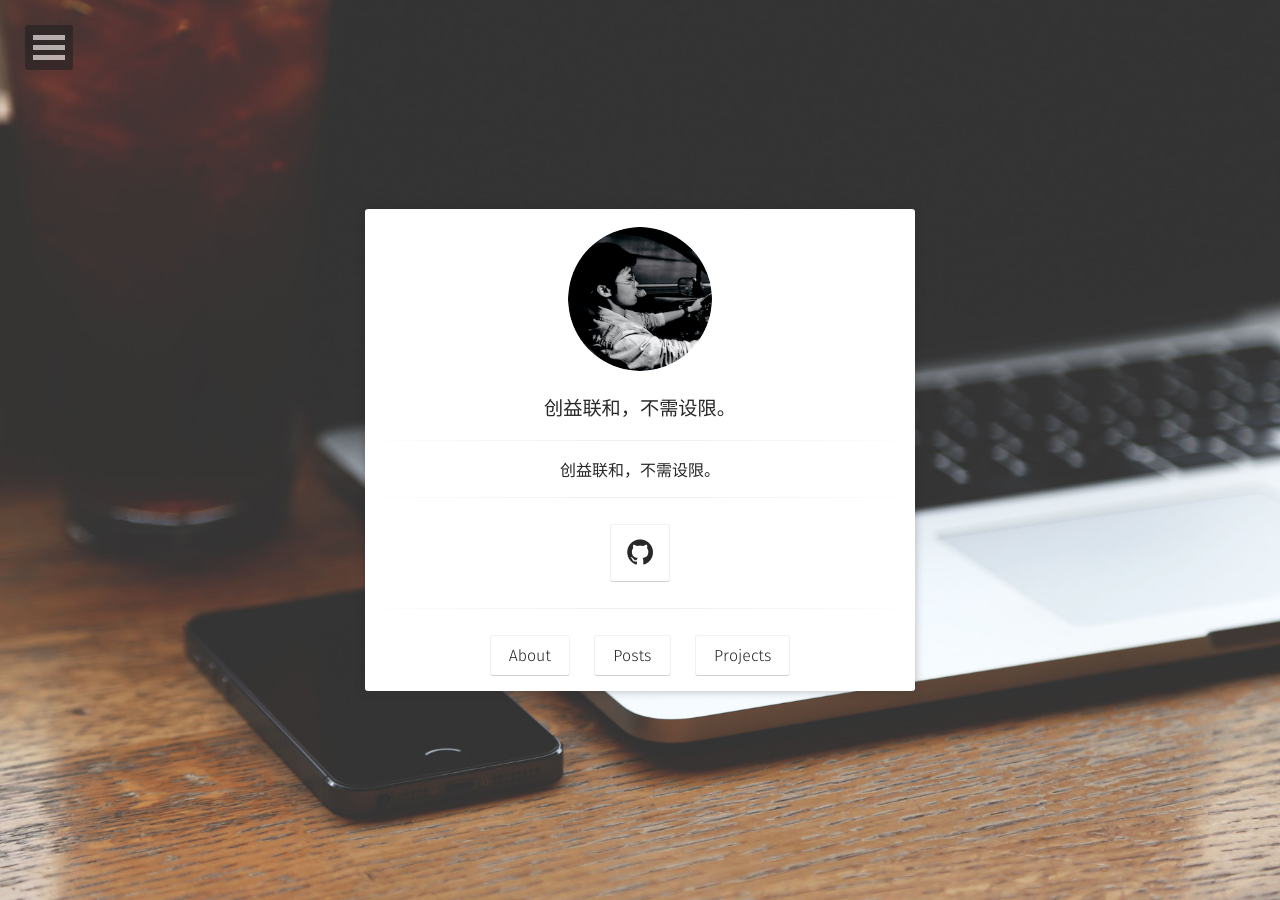
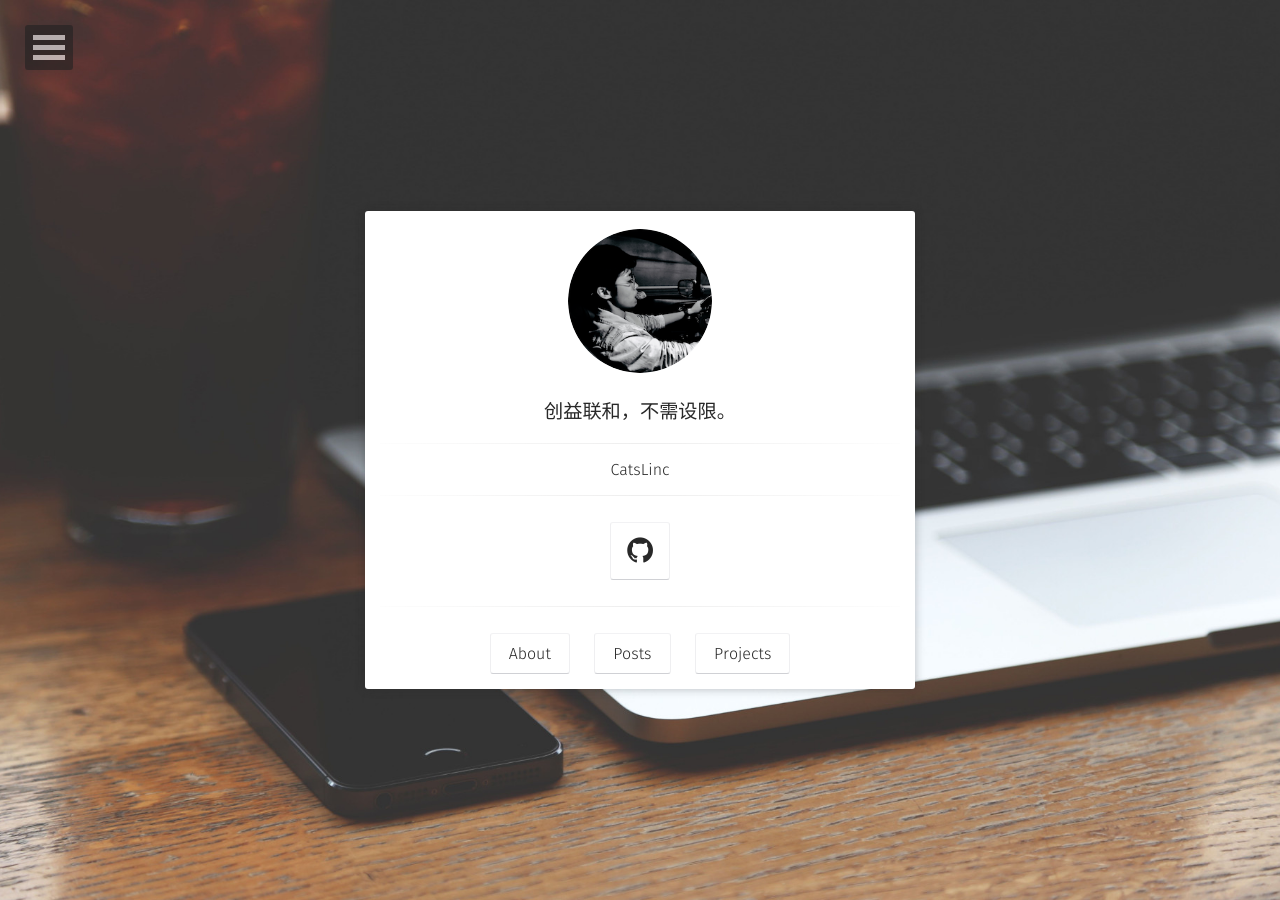
Before and after one commit to bossguloi/bossguloi.github.io, a Jekyll site: the page built from index.html, in a window 1280 px wide. Built offline with Jekyll 4.4.1, drawn with Linux system fonts in a browser that asks for light colours; some web fonts are replaced.

Commit message:
Update _config.yml

```diff
--- a/_config.yml
+++ b/_config.yml
@@ -1,6 +1,6 @@
 # Site
 title:              创益联和，不需设限。
-bio:                '创益联和，不需设限。'
+bio:                'CatsLinc'
 description:        "创益联和，不需设限。"
 reading_time:       true
 words_per_minute:   200
```
